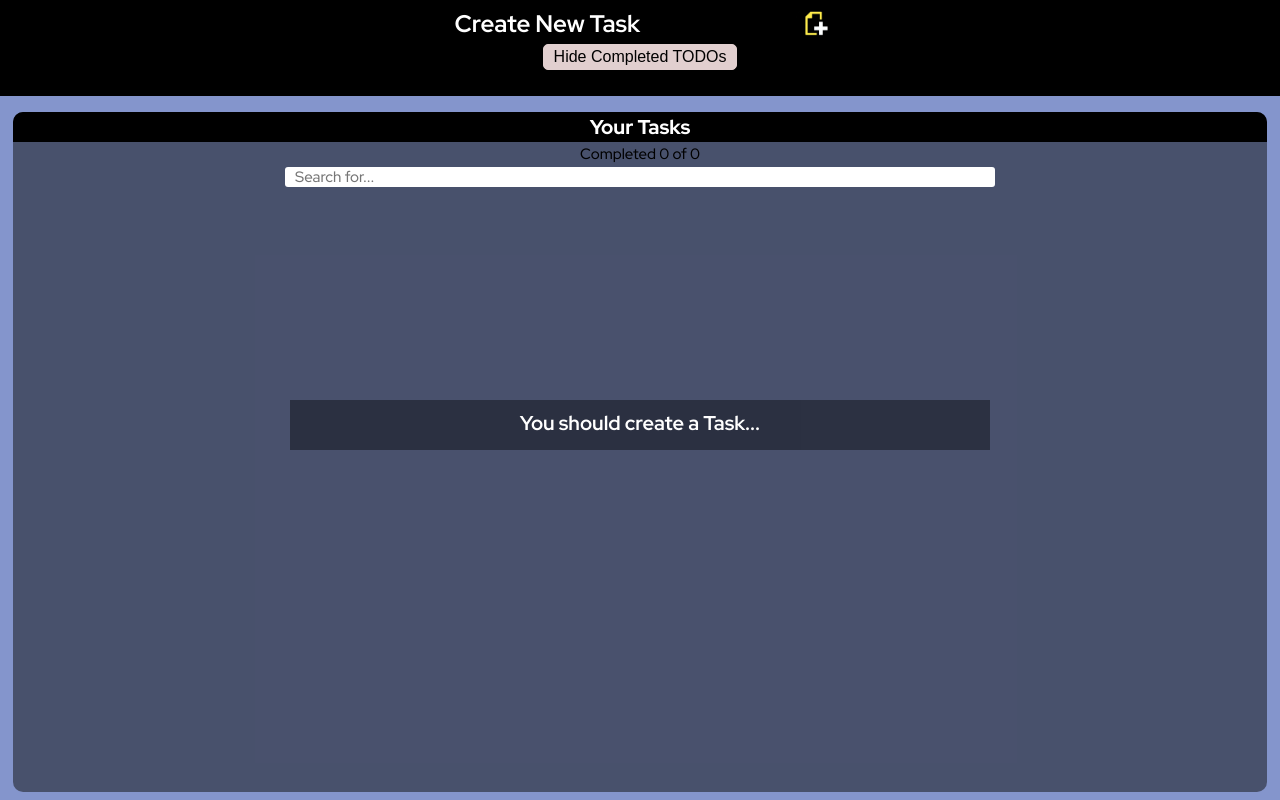
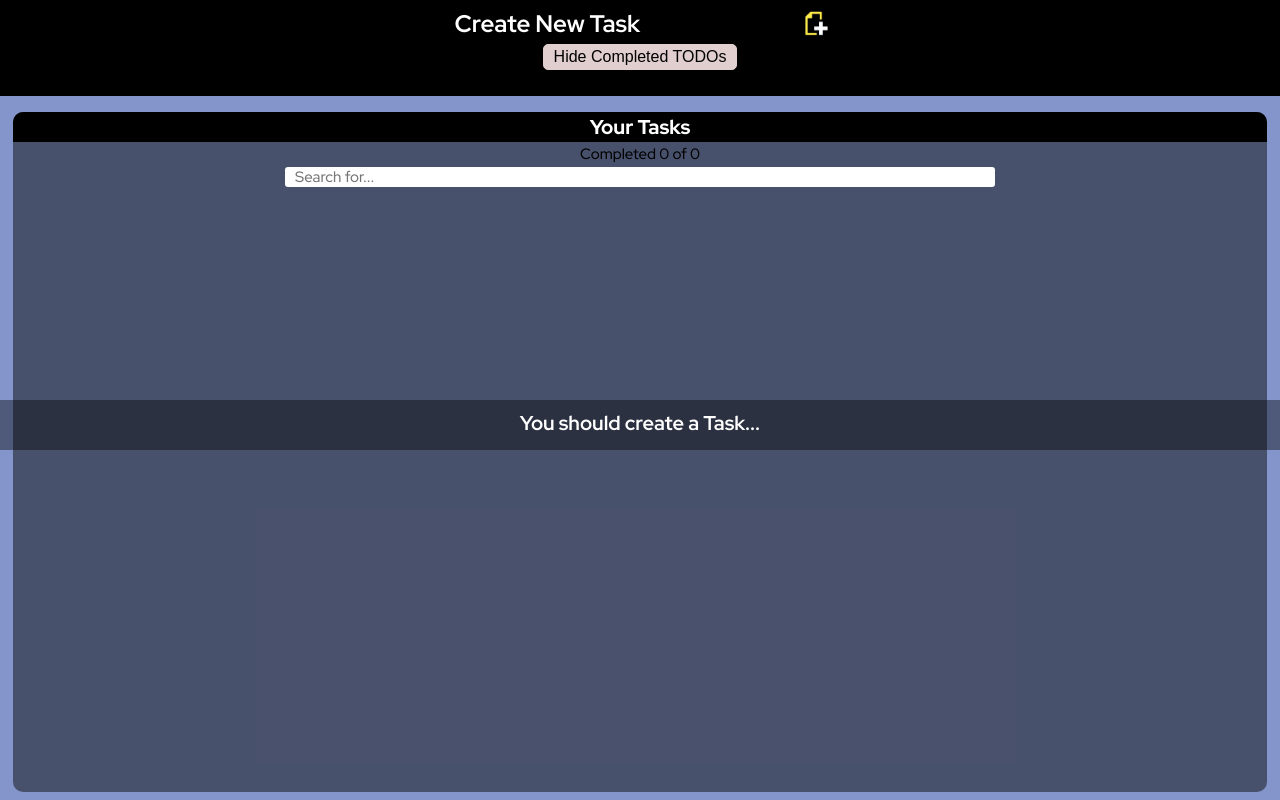
Before and after one commit to JoseCorrientes/Todo-mobile, a React (Create React App) app: page / in a window 1280 px wide. Built offline with nearby package versions, Linux system fonts and the light colour scheme.

Commit message:
20230516-3

```diff
--- a/src/ModalError/ModalError.module.css
+++ b/src/ModalError/ModalError.module.css
@@ -1,14 +1,17 @@
 @import url("https://fonts.googleapis.com/css2?family=Bebas+Neue&family=Red+Hat+Display:wght@300;500;700;800&display=swap");
 
 .ModalErrorContainer {
+  position: absolute;
   font-family: "Red Hat Display", sans-serif;
-  width: 700px;
+  /* width: 700px; */
   height: 5rem;
   background-color: none;
-  position: fixed;
+  /* position: fixed; */
   top: 50vh;
+  width: 100vw;
   /* top: calc(100vh - 6rem); */
-  left: calc((100vw - 700px) / 2);
+  /* left: calc((100vw - 700px) / 2); */
+  left: 0;
   border: none;
   color: white;
 }
```
